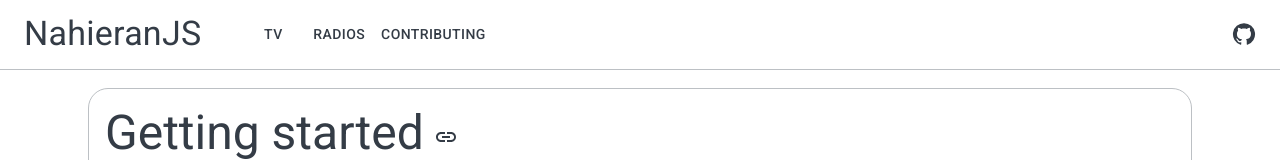
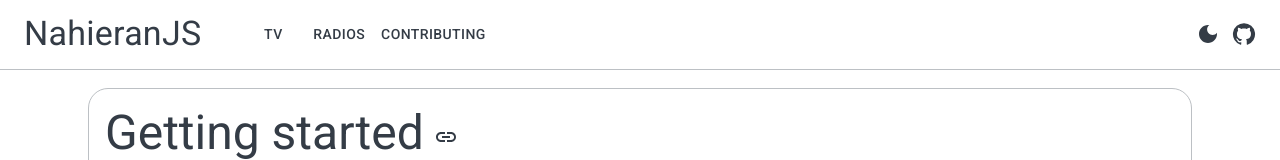
Before and after one commit to bipoza/nahieran-js, a React (Create React App) app in the folder nahieran-js-doc/: page / in a window 1280 px wide. Shown: the top 160 px of the page. Built offline with nearby package versions, Linux system fonts and the light colour scheme; a web font is replaced by a local one.

Commit message:
dark mode toggle conf

```diff
--- a/nahieran-js-doc/src/App.js
+++ b/nahieran-js-doc/src/App.js
@@ -14,15 +14,18 @@ import { TV_DOCS } from './Docs/tv';
 import { GETTING_STARTED } from './Docs/general';
 import './App.css';
 import useScrollToHash from 'helpers/hooks/useScrollToHash';
-
+import { DarkModeContext } from './helpers/context';
+import useLocalStorage from './helpers/hooks/useLocalStorage';
 function App() {
   useScrollToHash();
   const darkTheme = createTheme({
     palette: {
       mode: 'dark',
       background: {
-        // default: "#222831",
-        paper: "#1B2430"
+        default: "#222831",
+        paper: "#1B2430",
+        // default: "#1B2430",
+        // paper: "#222831"
       }
     },
   });
@@ -44,9 +47,11 @@ function App() {
   });
 
 
-
+  const [darkMode, setDarkMode] = useLocalStorage("dark", false);
+  const value = { darkMode, setDarkMode };
   return (
-    <ThemeProvider theme={lightTheme}>
+    <DarkModeContext.Provider value={value}>
+      <ThemeProvider theme={darkMode ? darkTheme : lightTheme}>
         <CssBaseline />
         <Container fixed>
           <MenuAppBar />
@@ -76,6 +81,7 @@ function App() {
           </Box>
         </Container>
       </ThemeProvider>
+    </DarkModeContext.Provider>
   );
 }
 
--- a/nahieran-js-doc/src/Components/AppBar.jsx
+++ b/nahieran-js-doc/src/Components/AppBar.jsx
@@ -1,4 +1,4 @@
-import * as React from "react";
+import React from "react";
 import AppBar from "@mui/material/AppBar";
 import Box from "@mui/material/Box";
 import Toolbar from "@mui/material/Toolbar";
@@ -13,6 +13,9 @@ import MenuItem from "@mui/material/MenuItem";
 import { useTheme } from "@mui/material/styles";
 import { GITHUB_REPO } from "../config/contants";
 import { Typography } from "@mui/material";
+
+import DarkModeToggle from "./DarkModeToggle";
+
 export default function MenuAppBar() {
   const pages = ["TV", "Radios", "Contributing"];
   const [anchorEl, setAnchorEl] = React.useState(null);
@@ -24,7 +27,9 @@ export default function MenuAppBar() {
     setAnchorEl(null);
   };
   const theme = useTheme();
-  console.log(theme);
+  // console.log(theme);
+
+
   return (
     <>
       <Box sx={{ flexGrow: 1 }}>
@@ -97,6 +102,8 @@ export default function MenuAppBar() {
               ))}
             </Box>
 
+            <DarkModeToggle />
+
             <Link
               href={GITHUB_REPO}
               color="inherit"
--- /dev/null
+++ b/nahieran-js-doc/src/Components/DarkModeToggle.jsx
@@ -0,0 +1,25 @@
+import React from "react";
+
+import DarkModeIcon from "@mui/icons-material/DarkMode";
+import LightModeIcon from "@mui/icons-material/LightMode";
+import { DarkModeContext } from "../helpers/context";
+import { IconButton } from "@mui/material";
+
+const DarkModeToggle = () => {
+  const { darkMode, setDarkMode } = React.useContext(DarkModeContext);
+  return (
+    <IconButton
+      size="large"
+      aria-label="nahieran-js github repository"
+      aria-controls="menu-appbar"
+      aria-haspopup="true"
+      color="inherit"
+      edge="end"
+      onClick={() => setDarkMode(!darkMode)}
+    >
+      {darkMode ? <LightModeIcon /> : <DarkModeIcon />}
+    </IconButton>
+  );
+};
+
+export default DarkModeToggle;
--- /dev/null
+++ b/nahieran-js-doc/src/helpers/context.js
@@ -0,0 +1,6 @@
+import React from "react";
+
+export const DarkModeContext = React.createContext({
+    darkMode: false,
+    setDarkMode: () => { }
+  });
--- /dev/null
+++ b/nahieran-js-doc/src/helpers/hooks/useLocalStorage.js
@@ -0,0 +1,42 @@
+import { useState } from 'react';
+
+const useLocalStorage = (key, initialValue) => {
+    // State to store our value
+    // Pass initial state function to useState so logic is only executed once
+    const [storedValue, setStoredValue] = useState(() => {
+        if (typeof window === "undefined") {
+            return initialValue;
+        }
+        try {
+            // Get from local storage by key
+            const item = window.localStorage.getItem(key);
+            // Parse stored json or if none return initialValue
+            return item ? JSON.parse(item) : initialValue;
+        } catch (error) {
+            // If error also return initialValue
+            console.log(error);
+            return initialValue;
+        }
+    });
+    // Return a wrapped version of useState's setter function that ...
+    // ... persists the new value to localStorage.
+    const setValue = (value) => {
+        try {
+            // Allow value to be a function so we have same API as useState
+            const valueToStore =
+                value instanceof Function ? value(storedValue) : value;
+            // Save state
+            setStoredValue(valueToStore);
+            // Save to local storage
+            if (typeof window !== "undefined") {
+                window.localStorage.setItem(key, JSON.stringify(valueToStore));
+            }
+        } catch (error) {
+            // A more advanced implementation would handle the error case
+            console.log(error);
+        }
+    };
+    return [storedValue, setValue];
+}
+
+export default useLocalStorage;
```
Lines whose indentation alone changed are shown as unchanged.
